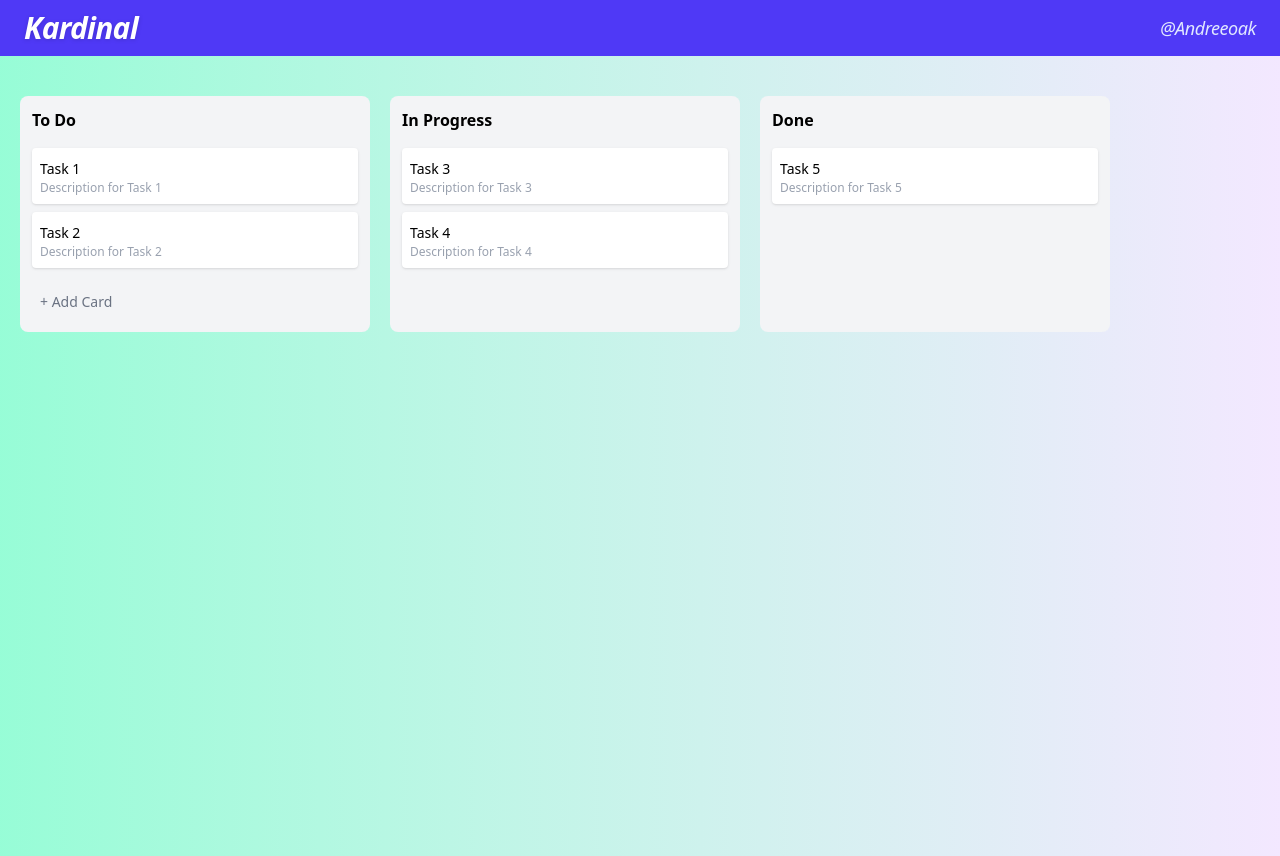
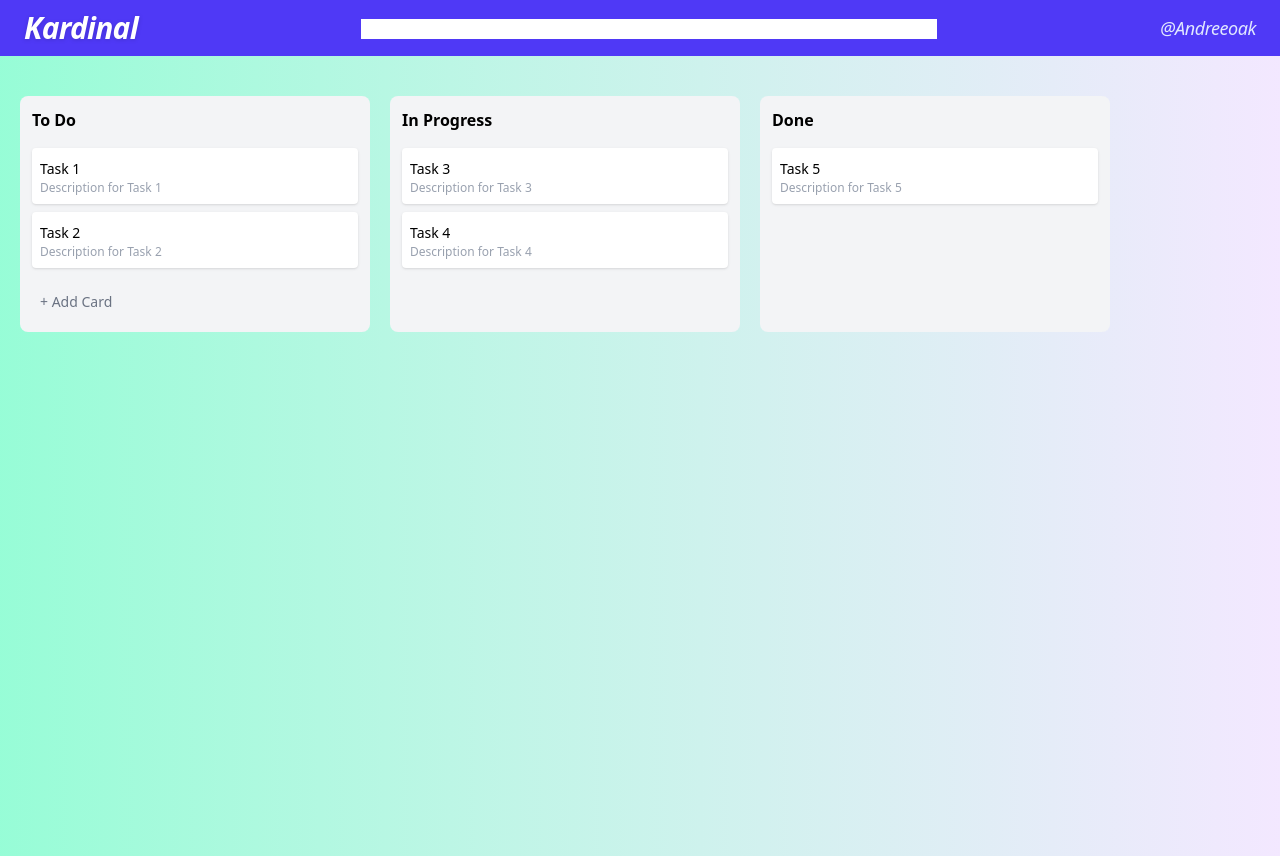
Before and after one commit to Andreeoak/Kardinal, a Vue app in the folder Kardinal/: page / in a window 1280 px wide. Built offline with nearby package versions, Linux system fonts and the light colour scheme; the HTML template or start-up script is replaced by a standard one.

Commit message:
Adding search bar for title and description

```diff
--- a/Kardinal/src/App.vue
+++ b/Kardinal/src/App.vue
@@ -1,8 +1,8 @@
 <template>
-  <SignatureHeader/>
+  <SignatureHeader @update-search="searchTerm = $event"/>
   <main class="p-5 font-sans bg-gradient-to-r from-mint-200 to-purple-100 h-screen">
     <div class="flex gap-5 py-5 overflow-x-auto">
-      <div class="bg-gray-100 p-3 rounded-lg min-w-[350px] flex flex-col" v-for="(list, listIndex) in lists" :key="list.id">
+      <div class="bg-gray-100 p-3 rounded-lg min-w-[350px] flex flex-col" v-for="(list, listIndex) in filteredLists" :key="list.id">
         <h2 class="mb-2 font-bold">
           {{ list.title }}
         </h2>
@@ -20,7 +20,7 @@
           </template>
         </Draggable>
 
-        <button v-if="list.id === 1" class="w-full bg-transparent rounded hover:bg-white text-gray-500 p-2 text-left mt-2 text-sm font-medium" @click="openModal(listIndex)">  <!-- Can only add cards in To do -->
+        <button v-if="list.id === 1 && searchTerm === ''" class="w-full bg-transparent rounded hover:bg-white text-gray-500 p-2 text-left mt-2 text-sm font-medium" @click="openModal(listIndex)">  <!-- Can only add cards in To do -->
           + Add Card
         </button>
       </div>
@@ -82,6 +82,26 @@ import SignatureHeader from '@/components/SignatureHeader.vue';
     editingCard.value = null
   }
 
+ const searchTerm = ref('');
+
+  const filteredLists = computed(() => {
+    // lowercase search for case-insensitive matching
+    const term = searchTerm.value.trim().toLowerCase();
+
+    // if there's no term, return the original full list
+    if (!term) return lists;
+
+    // filter cards inside each list
+    return lists.map((list) => ({
+      ...list,
+      cards: list.cards.filter((card) =>
+        card.title.toLowerCase().includes(term) ||
+        card.description.toLowerCase().includes(term)
+      )
+    }));
+  });
+
+
   const lists = reactive<List[]> ([ //reactive is more performant than ref in nested datasets
     {
     id: 1,
--- a/Kardinal/src/components/SignatureHeader.vue
+++ b/Kardinal/src/components/SignatureHeader.vue
@@ -2,9 +2,24 @@
   <div class="flex justify-between items-center h-14 px-6 bg-indigo-600 shadow-md">
     <div class="text-3xl font-bold tracking-tight text-white drop-shadow-sm italic" id="title">
       Kardinal
+    </div>
+    <div>
+      <input type="text" v-model="searchTask" @input="$emit('update-search', searchTask)"  class="bg-white w-xl text-sm font-medium"/>
     </div>
     <div class="text-lg font-medium tracking-tight text-indigo-100 italic">
       @Andreeoak
     </div>
   </div>
 </template>
+
+<script lang="ts" setup>
+import { ref, defineProps, defineEmits } from 'vue';
+
+
+defineEmits<{
+  (e: 'update-search', search: string): void;
+}>();
+
+const searchTask = ref('');
+
+</script>
```
